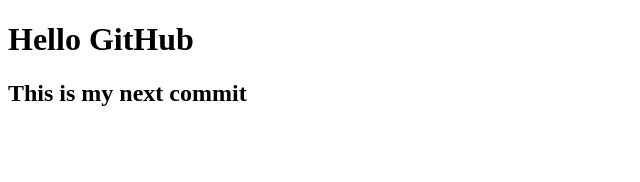
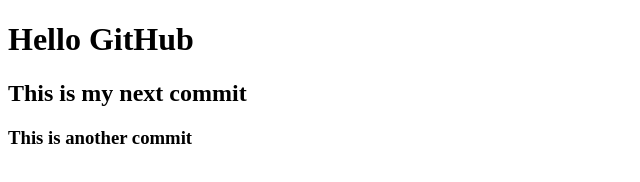
Before and after one commit to AllanKoaikJunior/trail, a plain HTML site: page index.html in a window 1280 px wide. Shown: the whole page, without its empty margins (0-640 px from the left). Drawn offline with Linux system fonts and the light colour scheme.

Commit message:
my third commit

```diff
--- a/index.html
+++ b/index.html
@@ -10,5 +10,7 @@
     <h1>Hello GitHub</h1>
 
     <h2>This is my next commit</h2>
+
+    <h3>This is another commit</h3>
 </body>
 </html>
--- a/script.js
+++ b/script.js
@@ -1,3 +1,3 @@
-console.log("Hello World")
+let myVar = "This is a string of characters";
 
-let myVar = '"is some string';
+console.log(myVar);
--- a/style.css
+++ b/style.css
@@ -3,3 +3,8 @@
     padding: 0;
     box-sizing: border-box;
 }
+
+body{
+    background-color: yellow;
+    font-size: 35px;
+}
```
